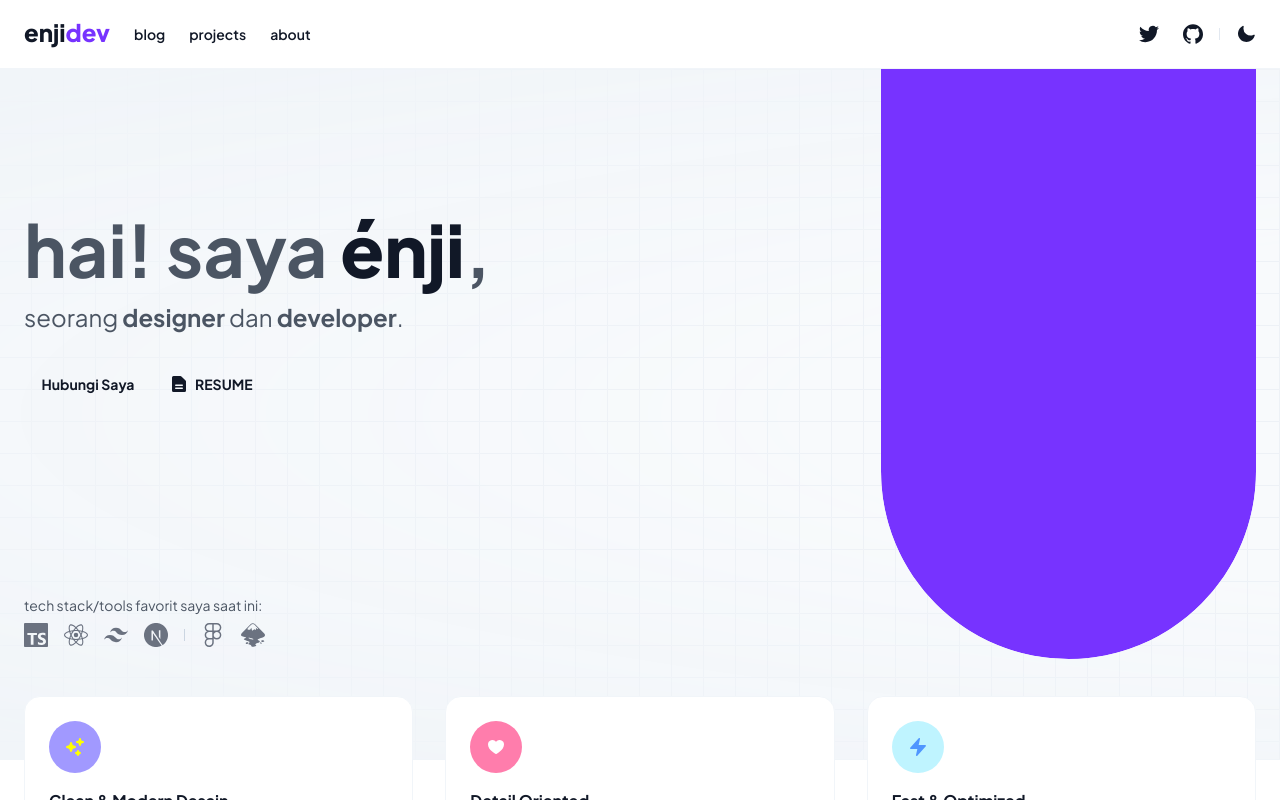
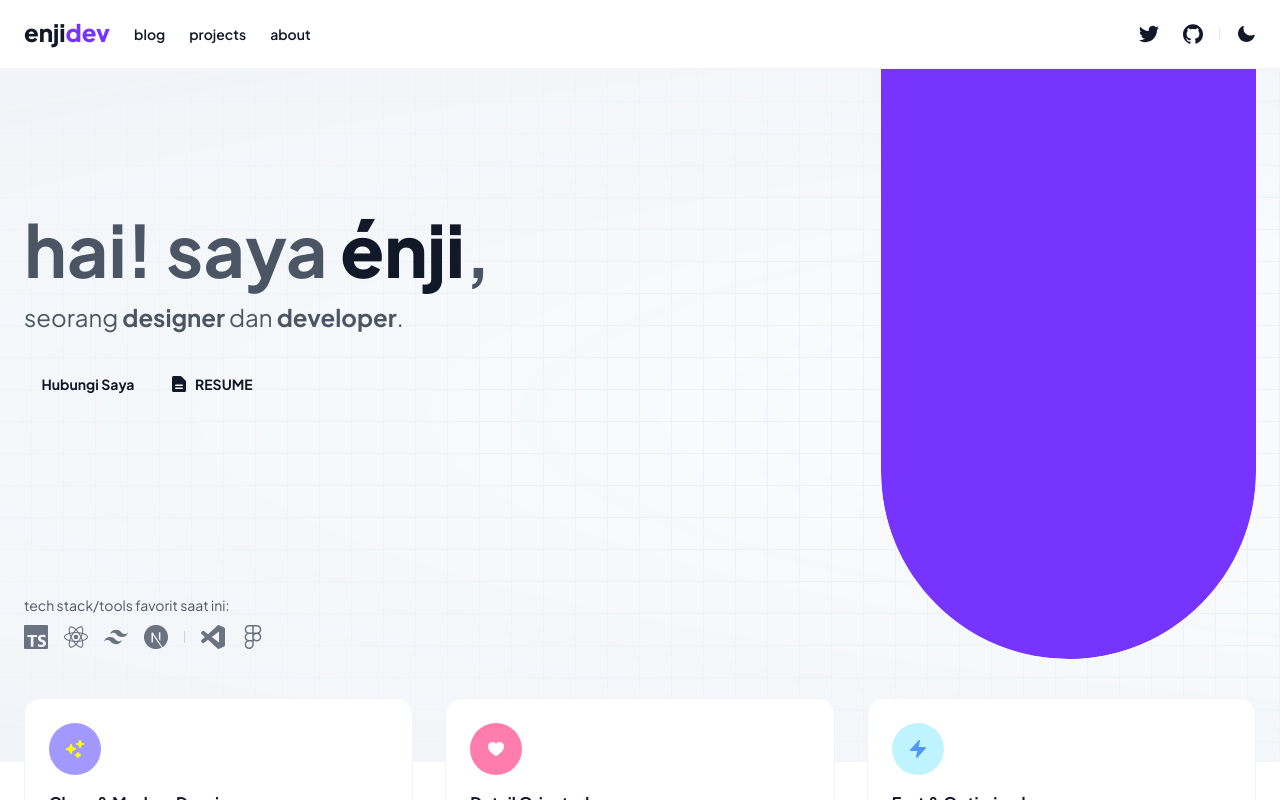
Before and after one commit to enjidev/enji.dev, a Next.js app: page / in a window 1280 px wide. Shown: the top 800 px of the page. Built offline with nearby package versions, Linux system fonts and the light colour scheme.

Commit message:
refactor: update tech stack items

```diff
--- a/src/components/Icons.tsx
+++ b/src/components/Icons.tsx
@@ -178,6 +178,21 @@ export const NextJsIcon = (props: ComponentProps<'svg'>) => {
   );
 };
 
+export const VSCodeIcon = (props: ComponentProps<'svg'>) => {
+  return (
+    <svg
+      xmlns="http://www.w3.org/2000/svg"
+      viewBox="0 0 24 24"
+      role="img"
+      fill="currentColor"
+      {...props}
+    >
+      <title>Visual Studio Code</title>
+      <path d="M23.15 2.587L18.21.21a1.494 1.494 0 0 0-1.705.29l-9.46 8.63-4.12-3.128a.999.999 0 0 0-1.276.057L.327 7.261A1 1 0 0 0 .326 8.74L3.899 12 .326 15.26a1 1 0 0 0 .001 1.479L1.65 17.94a.999.999 0 0 0 1.276.057l4.12-3.128 9.46 8.63a1.492 1.492 0 0 0 1.704.29l4.942-2.377A1.5 1.5 0 0 0 24 20.06V3.939a1.5 1.5 0 0 0-.85-1.352zm-5.146 14.861L10.826 12l7.178-5.448v10.896z" />
+    </svg>
+  );
+};
+
 export const FigmaIcon = (props: ComponentProps<'svg'>) => {
   return (
     <svg
@@ -192,18 +207,3 @@ export const FigmaIcon = (props: ComponentProps<'svg'>) => {
     </svg>
   );
 };
-
-export const InkscapeIcon = (props: ComponentProps<'svg'>) => {
-  return (
-    <svg
-      xmlns="http://www.w3.org/2000/svg"
-      viewBox="0 0 24 24"
-      role="img"
-      fill="currentColor"
-      {...props}
-    >
-      <title>Inkscape</title>
-      <path d="M7.666 14.871c.237.147 3.818.875 4.693 1.02.303.064.088.376-.33.587-.943.251-5.517-1.607-4.363-1.607zm5.647-13.264l3.505 3.56c.333.34.328.998.142 1.187l-1.74-1.392-.342 2.061-1.455-.767-2.328 1.47-.771-3.1L9.073 6.79H7.16c-.78 0-.871-.99-.163-1.698 1.237-1.335 2.657-2.696 3.429-3.485.776-.793 2.127-.77 2.887 0zM9.786.97l-8.86 9.066c-2.993 3.707 2.038 3.276 4.194 4.343.774.791-2.965 1.375-2.191 2.166.773.791 4.678 1.524 5.453 2.314.773.791-1.584 1.63-.81 2.42.773.792 2.563.042 2.898 1.868.238 1.304 3.224.56 4.684-.508.774-.791-1.48-.717-.706-1.508 1.923-1.967 3.715-.714 4.373-2.686.325-.974-2.832-1.501-2.057-2.292 2.226-1.3 9.919-2.146 6.268-5.796L13.85.97c-1.123-1.078-2.998-1.09-4.063 0zm10.177 17.475c0 .45 3.314.745 3.314-.106-.472-1.366-2.922-1.274-3.314.106zm-14.928 2.39c.784.679 1.997-.169 2.36-1.116-.76-1.01-3.607.037-2.36 1.116zm14.512-1.466c-1.011.908.114 1.828 1.111 1.242.222-.225-.006-1.016-1.11-1.242Z" />
-    </svg>
-  );
-};
--- a/src/pages/index.tsx
+++ b/src/pages/index.tsx
@@ -7,11 +7,11 @@ import {
   TailwindCssIcon,
   NextJsIcon,
   FigmaIcon,
-  InkscapeIcon,
   SparklesIcon,
   HeartIcon,
   BoltIcon,
   DocumentIcon,
+  VSCodeIcon,
 } from '@/components/Icons';
 
 import type { NextPage } from 'next';
@@ -87,8 +87,8 @@ const Index: NextPage = () => {
             </div>
             {/* tech stack */}
             <div className="mt-28 lg:mt-48">
-              <p className="mb-2 animate-fade-left text-sm text-gray-600 animation-delay-400 dark:text-slate-400">
-                tech stack/tools favorit saya saat ini:
+              <p className="mb-2.5 animate-fade-left text-sm text-gray-600 animation-delay-400 dark:text-slate-400">
+                tech stack/tools favorit saat ini:
               </p>
               <ul className="flex items-center gap-4 text-gray-500 dark:text-slate-500">
                 <li>
@@ -112,16 +112,16 @@ const Index: NextPage = () => {
                   </div>
                 </li>
                 <li>
-                  <div className="h-3 w-[1px] bg-slate-300 dark:bg-slate-700"></div>
+                  <div className="h-3 w-[1px] animate-fade-left bg-slate-300 animation-delay-[505ms] dark:bg-slate-700"></div>
+                </li>
+                <li>
+                  <div className="animate-fade-left transition duration-200 animation-delay-[520ms] hover:text-[#007ACC]">
+                    <VSCodeIcon className="h-6 w-6" />
+                  </div>
                 </li>
                 <li>
                   <div className="animate-fade-left transition duration-200 animation-delay-[520ms] hover:text-[#F24E1E]">
                     <FigmaIcon className="h-6 w-6" />
-                  </div>
-                </li>
-                <li>
-                  <div className="animate-fade-left transition duration-200 animation-delay-[550ms] hover:text-[#000000] dark:hover:text-[#FFFFFF]">
-                    <InkscapeIcon className="h-6 w-6" />
                   </div>
                 </li>
               </ul>
```
